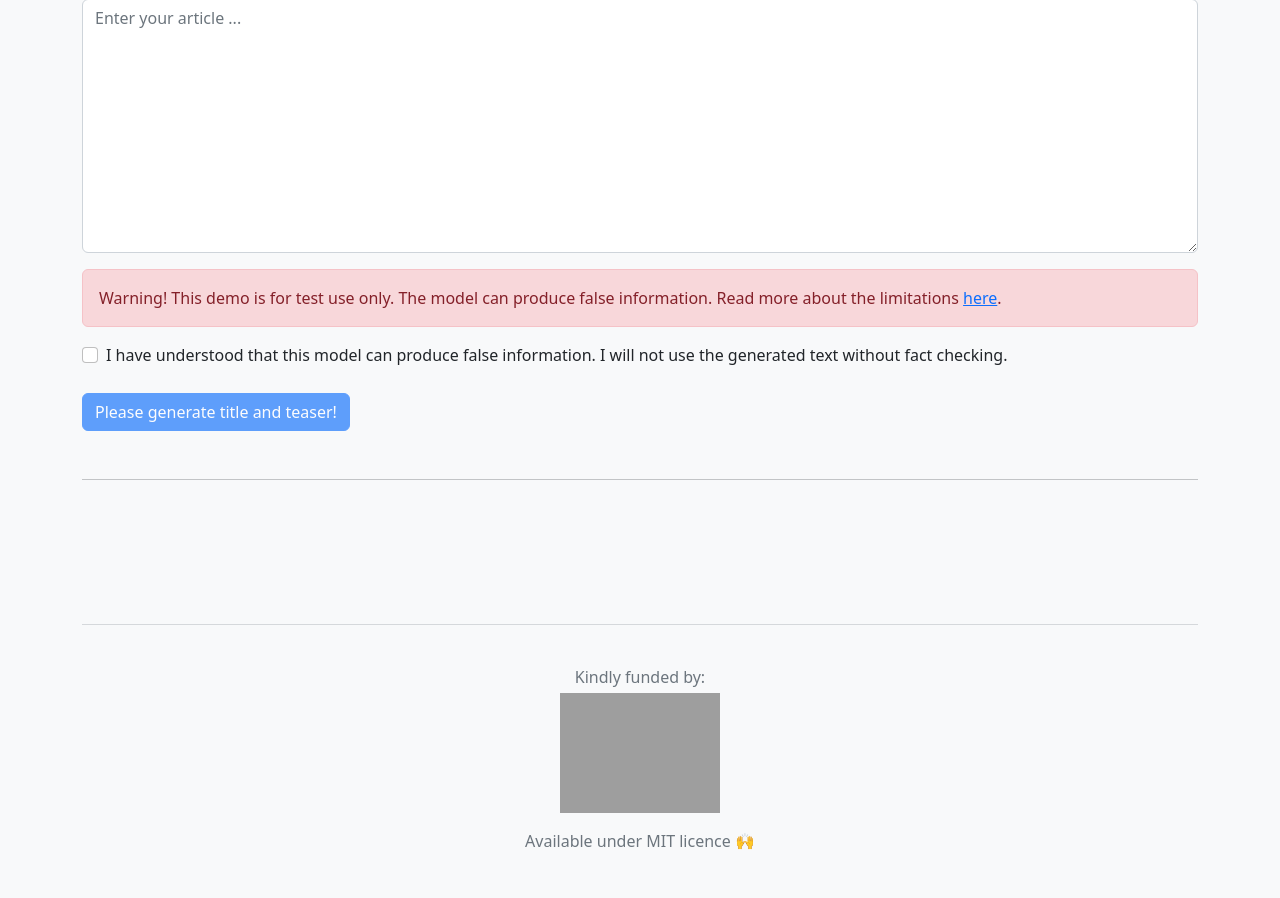
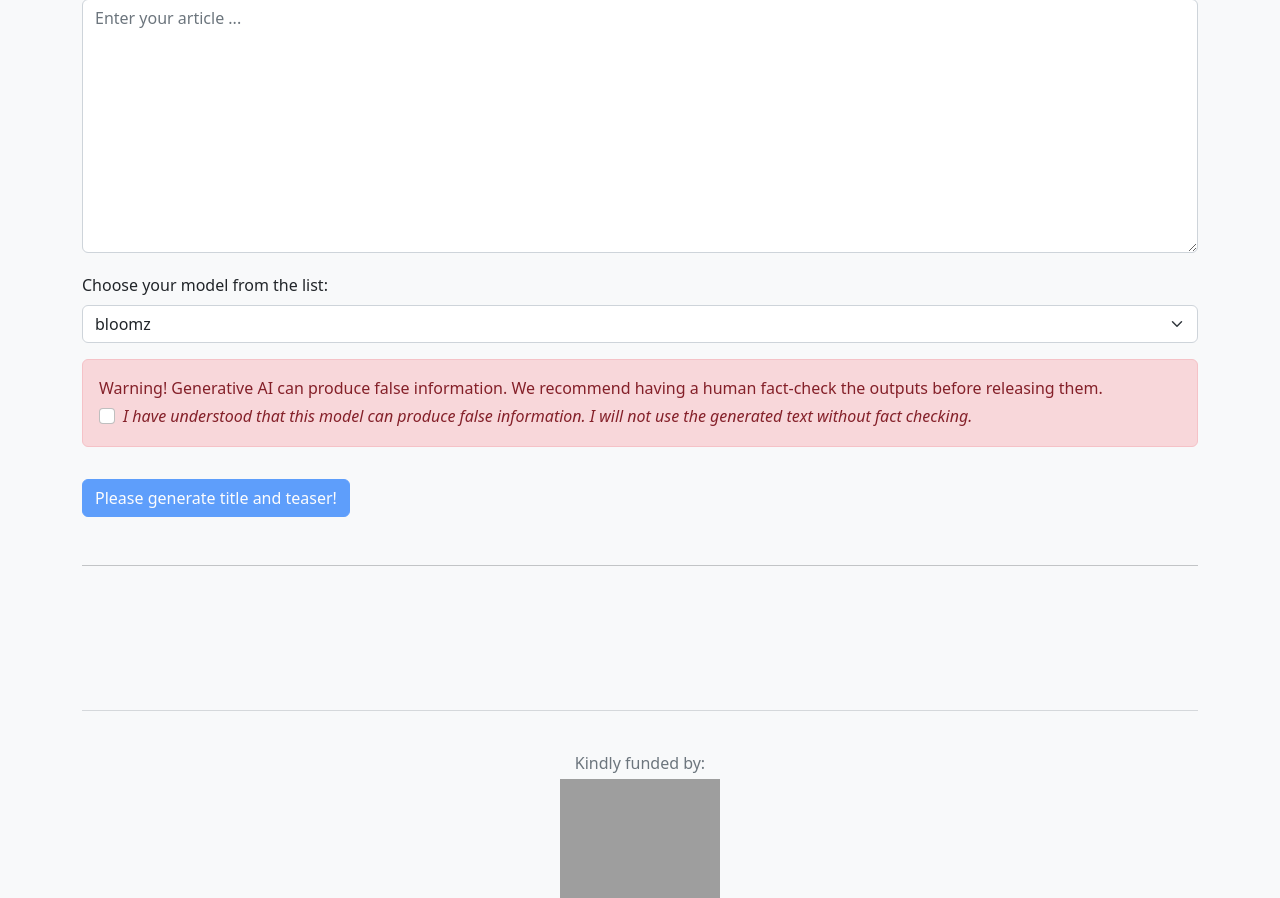
Before and after one commit to snipaid-nlg/web-app, a Django app: page / in a window 1280 px wide. Shown: the part 263-1161 px from the top of the page. Before the commit the page ends 1113 px from the top, so only its background shows below. Run offline with Django 4.2, Linux system fonts and the light colour scheme; parts of the project's set-up code (start-up, migrations or seed data) failed here and were passed over; grey boxes are pictures that could not be loaded.

Commit message:
Add model selection field

```diff
--- a/snipaid/generate/templates/generate/generate.html
+++ b/snipaid/generate/templates/generate/generate.html
@@ -7,17 +7,23 @@
   <div class="mb-3">
     <textarea class="form-control" id="articleInput" rows="10" placeholder="Enter your article ..."></textarea>
   </div>
+  <label for="model" class="form-label mt-1">Choose your model from the list:</label>
+  <select class="form-select mb-3" id="model">
+    <option>bloomz</option>
+    <option>gptj</option>
+  </select>
   <div class="alert alert-danger" role="alert">
-    Warning! This demo is for test use only. The model can produce false information. Read more about the limitations
-    <a href="https://www.eleuther.ai/faq/" target="_blank">here</a>.
+    <div class="mb-1">
+      Warning! Generative AI can produce false information. We recommend having a human fact-check the outputs before releasing them.
+    </div>
+    <div class="form-check">
+      <input class="form-check-input" type="checkbox" value="" id="consent">
+      <label class="form-check-label fst-italic" for="consent">
+        I have understood that this model can produce false information. I will not use the generated text without fact checking.
+      </label>
+    </div>
   </div>
-  <div class="form-check">
-    <input class="form-check-input" type="checkbox" value="" id="consent">
-    <label class="form-check-label" for="consent">
-      I have understood that this model can produce false information. I will not use the generated text without fact checking.
-    </label>
-  </div>
-  <button class="btn btn-primary mt-4" type="button" id="submitText" disabled>Please generate title and teaser!</button>
+  <button class="btn btn-primary mt-3" type="button" id="submitText" disabled>Please generate title and teaser!</button>
 </form>
 <hr class="mt-5 pb-4" />
 <!-- Snippet Results-->
```
